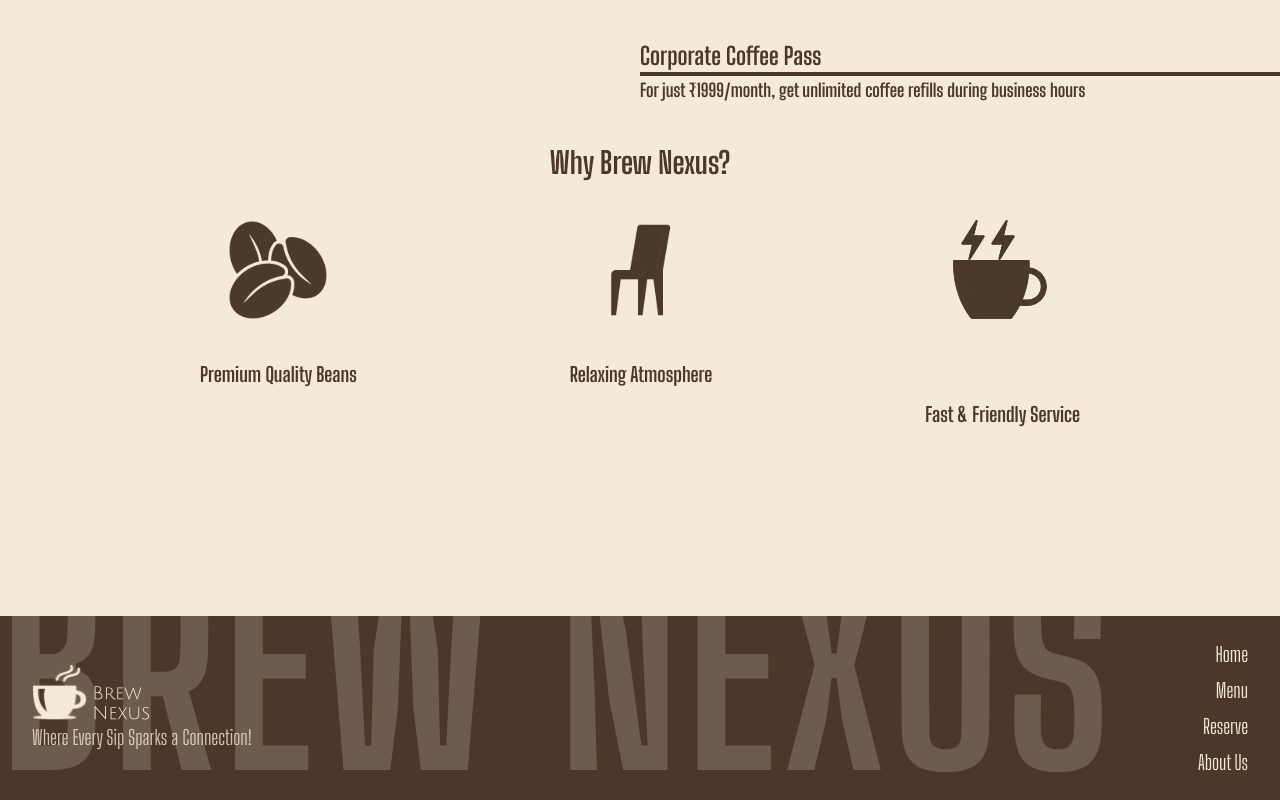
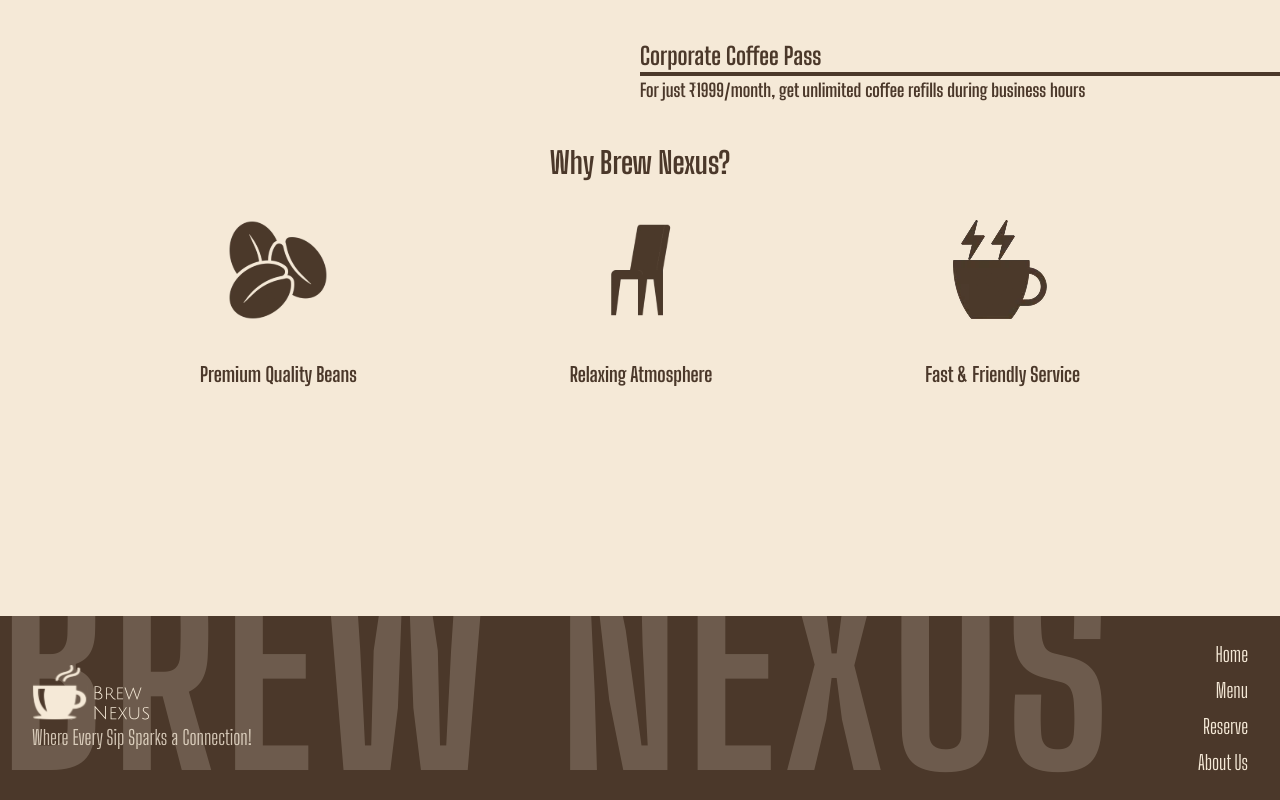
Before and after one commit to BhimaPavanTeja/BrewNexus, a Next.js app: page / in a window 1280 px wide. Shown: the part 1784-2584 px from the top of the page. Built offline with nearby package versions, Linux system fonts and the light colour scheme.

Commit message:
final update 🔥

```diff
--- a/app/home/page.tsx
+++ b/app/home/page.tsx
@@ -148,7 +148,7 @@ export default function Page() {
         </div>
         <div className="flex flex-col items-center">
             <Image src="/assets/fastfriendly.svg" alt="fast and friendly" width={100} height={100}  />
-            <p className="mt-10 text-xl text-center">Fast & Friendly Service</p>
+            <p className="text-xl text-center">Fast & Friendly Service</p>
         </div>
           </div>
         </div>
```
